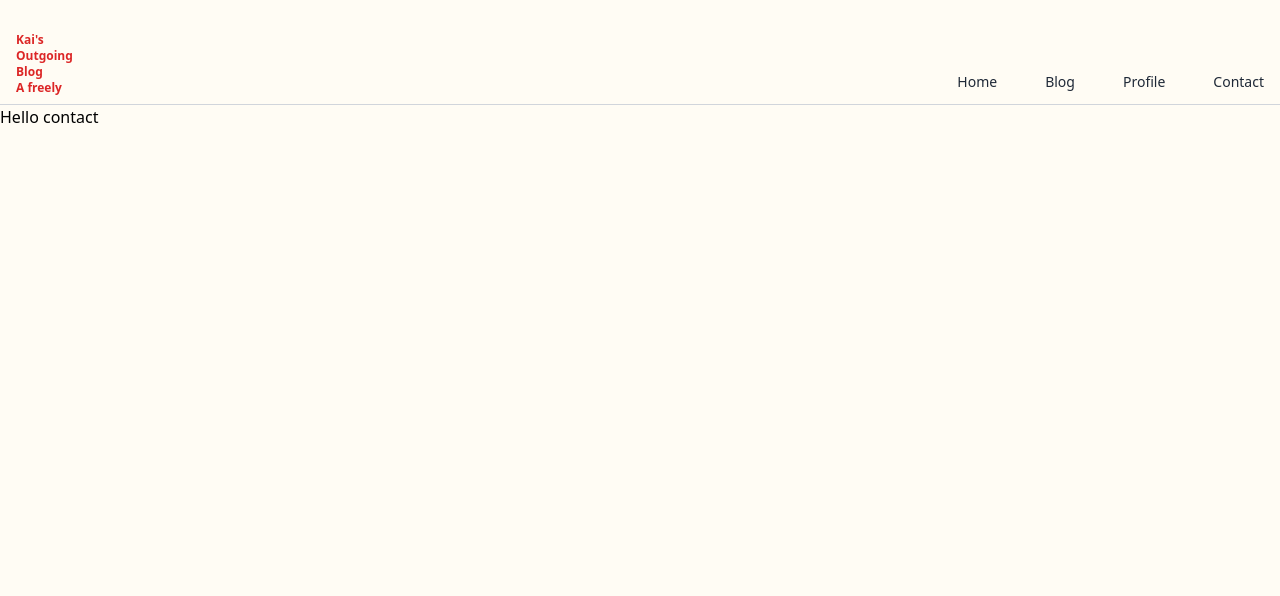
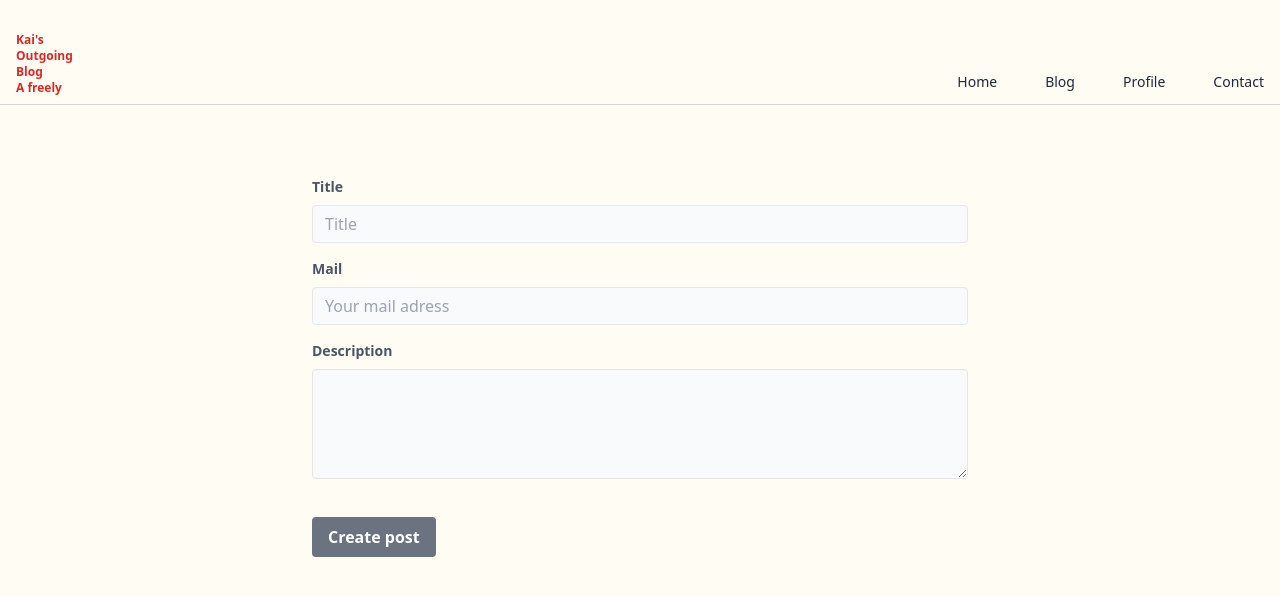
Before and after one commit to nasuka7/My_portfolio_and_blog, a Next.js app: page /contact in a window 1280 px wide. Shown: the top 596 px of the page. Built offline with nearby package versions, Linux system fonts and the light colour scheme.

Commit message:
Add contactform

```diff
--- /dev/null
+++ b/src/contact/useFormState.ts
@@ -0,0 +1,13 @@
+import { useState } from "react";
+
+export const useFormState = <S>(
+  initialState: S
+): [S, (event: React.ChangeEvent<HTMLInputElement | HTMLTextAreaElement>) => void] => {
+  const [contact, setContact] = useState<S>(initialState);
+
+  const handleChange = (event: React.ChangeEvent<HTMLInputElement | HTMLTextAreaElement>) => {
+    setContact({ ...contact, [event.target.name]: event.target.value });
+  };
+
+  return [contact, handleChange];
+};
--- /dev/null
+++ b/src/contact/useSendContactForm.ts
@@ -0,0 +1,44 @@
+import { useRouter } from 'next/router';
+import { useCallback, useState } from 'react';
+
+const SUBJECT_TITLE = 'お問い合わせ';
+const STATIC_FORMS_URL = 'https://api.staticforms.xyz/submit';
+const ACCESS_KEY = process.env.STATIC_FORMS_ACCESS_KEY as string;
+
+interface ContactParams {
+  name: string;
+  email: string;
+  message: string;
+}
+
+export const useSendContactForm = (): [
+  string,
+  (postData: ContactParams) => void
+] => {
+  const router = useRouter();
+  const [errorMessage, setErrorMessage] = useState('');
+  const sendContactForm = useCallback(async (postData: ContactParams) => {
+    const postParams = {
+      ...postData,
+      subject: SUBJECT_TITLE,
+      replyTo: 'n4suka7@gmail.com',
+      accessKey: ACCESS_KEY,
+    };
+    const response = await fetch(STATIC_FORMS_URL, {
+      method: 'POST',
+      body: JSON.stringify(postParams),
+      headers: { 'Content-Type': 'application/json' },
+    })
+      .then((response) => response.json())
+      .then((jsonData) => jsonData as { success: boolean; message: string })
+      .catch((e) => {
+        console.error('もう一度入力して下さい', e);
+        const error = e as Error;
+        return { success: false, message: error.message };
+      });
+    response.success
+      ? void router.push('contact_success')
+      : setErrorMessage(response.message);
+  }, []);
+  return [errorMessage, sendContactForm];
+};
--- a/src/pages/_app.tsx
+++ b/src/pages/_app.tsx
@@ -1,5 +1,6 @@
 import "../styles/globals.css";
 import Head from "next/head";
+import Headbar from "../components/Headbar";
 
 function MyApp({ Component, pageProps, router }) {
   return (
@@ -9,6 +10,7 @@ function MyApp({ Component, pageProps, router }) {
           <title>My Site</title>
         </Head>
         <div className="lg:max-w-7xl mx-auto">
+          <Headbar />
           <Component {...pageProps} key={router.route} />
         </div>
       </div>
--- a/src/pages/blog.tsx
+++ b/src/pages/blog.tsx
@@ -4,7 +4,6 @@ import Headbar from '../components/Headbar';
 const Blog = (): JSX.Element => {
   return (
     <div>
-      <Headbar />
       <p>Hello Blog</p>
     </div>
   );
--- a/src/pages/contact.tsx
+++ b/src/pages/contact.tsx
@@ -1,11 +1,94 @@
 import React from 'react';
-import Headbar from '../components/Headbar';
+import { useFormState } from "../contact/useFormState";
+import { useSendContactForm } from "../contact/useSendContactForm";
 
-const Contact = (): JSX.Element => {
+interface ContactParams {
+  name: string;
+  email: string;
+  message: string;
+}
+
+const Contact = () => {
+  const [contact, handleChange] = useFormState<ContactParams>({
+    name: "",
+    email: "",
+    message: "",
+  });
+  const [errorMessage, sendContactForm] = useSendContactForm();
+  const handleSubmit = (event: React.FormEvent<HTMLFormElement>) => {
+    event.preventDefault();
+    sendContactForm(contact);
+  };
+
   return (
-    <div>
-      <Headbar />
-      <p>Hello contact</p>
+    <div className="w-full relative px-72 mt-12">
+      {errorMessage && <p>{errorMessage}</p>}
+      <form
+        method="post"
+        onSubmit={handleSubmit}
+        className="dark:bg-dark-200 rounded px-6 pt-6 pb-6 mb-4"
+      >
+        <div className="mb-4">
+          <label
+            className="block text-gray-600 dark:text-white text-sm font-semibold mb-2"
+            htmlFor="title"
+          >
+            Title
+          </label>
+          <div>
+            <input
+              type="text"
+              placeholder="Title"
+              name="name"
+              onChange={handleChange}
+              required
+              className="bg-gray-50 appearance-none border rounded w-full py-2 px-3 text-gray-700 leading-tight focus:outline-none focus:shadow-outline"
+            />
+          </div>
+        </div>
+        <div>
+          <label
+            className="block text-gray-600 dark:text-white text-sm font-semibold mb-2"
+            htmlFor="email"
+          >
+            Mail{" "}
+          </label>
+          <div>
+            <input
+              type="email"
+              placeholder="Your mail adress"
+              name="email"
+              onChange={handleChange}
+              required
+              className="bg-gray-50 appearance-none border rounded w-full py-2 px-3 text-gray-700 leading-tight focus:outline-none focus:shadow-outline"
+            />
+          </div>
+        </div>
+        <div>
+          <label
+            className="mt-4 block text-gray-600 dark:text-white text-sm font-semibold mb-2"
+            htmlFor="title"
+          >
+            Description
+          </label>
+          <div>
+            <textarea
+              name="Description"
+              onChange={handleChange}
+              required
+              className="bg-gray-50 p-1 appearance-none border rounded w-full text-gray-700 leading-tight focus:outline-none focus:shadow-outline"
+              rows={5}
+              cols={75}
+            />
+          </div>
+        </div>
+        <button
+          type="submit"
+          className="mt-8 bg-gray-500 hover:bg-gray-700 text-white font-bold py-2 px-4 rounded focus:outline-none focus:shadow-outline"
+        >
+          Create post
+        </button>
+      </form>
     </div>
   );
 };
--- /dev/null
+++ b/src/pages/contact_success.tsx
@@ -0,0 +1,7 @@
+const ContactSuccessPage = () => (
+  <div>
+    <h2>お問い合わせありがとうございます</h2>
+  </div>
+);
+
+export default ContactSuccessPage;
--- a/src/pages/index.tsx
+++ b/src/pages/index.tsx
@@ -4,7 +4,6 @@ import Headbar from '../components/Headbar';
 const Index = (): JSX.Element => {
   return (
     <div>
-      <Headbar />
       <p>Hello Index</p>
     </div>
   )
--- a/src/pages/profile.tsx
+++ b/src/pages/profile.tsx
@@ -5,7 +5,6 @@ import Navbar from '../components/Navbar';
 const Profile = (): JSX.Element => {
   return (
     <div>
-      <Headbar />
       <Navbar />
     </div>
   );
```
